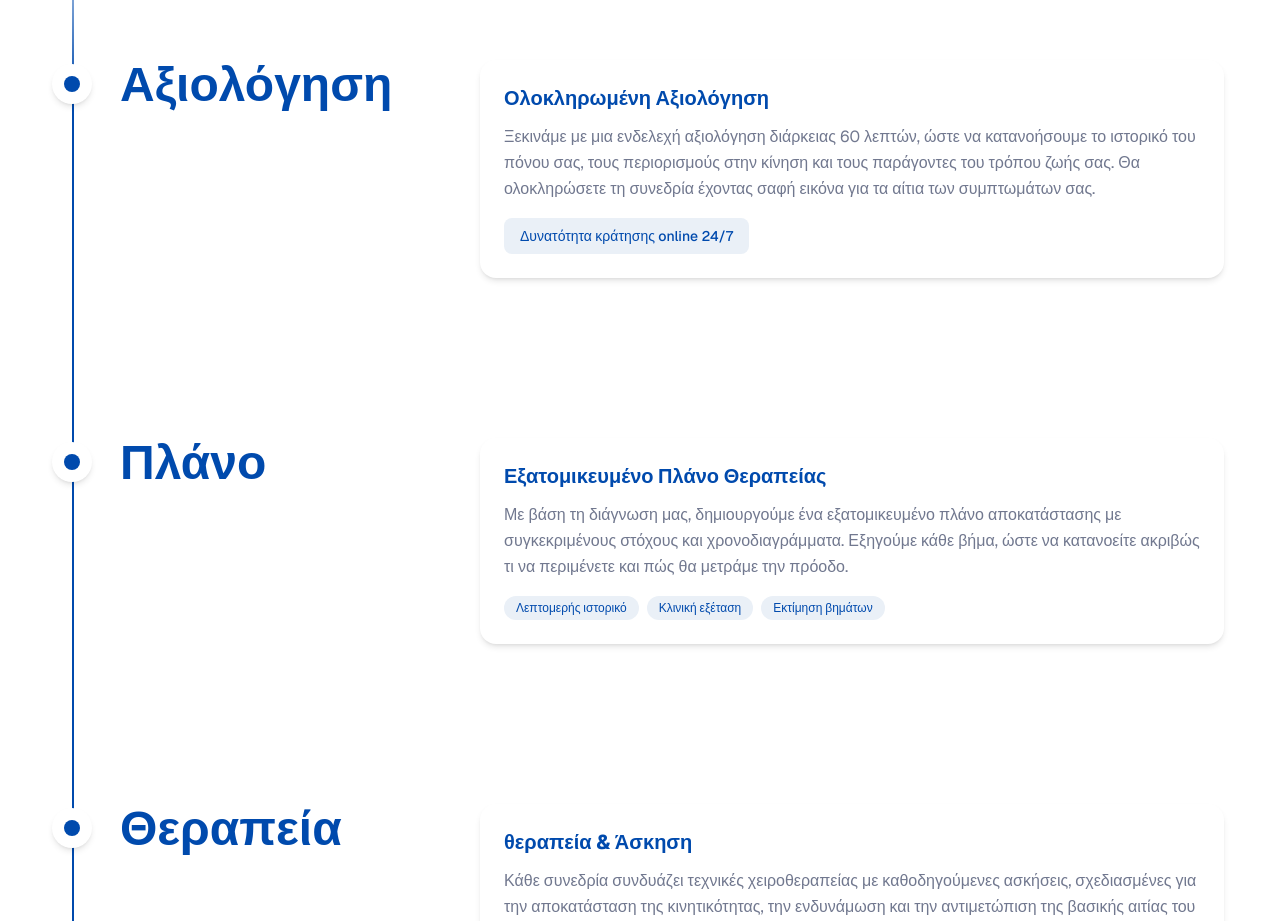
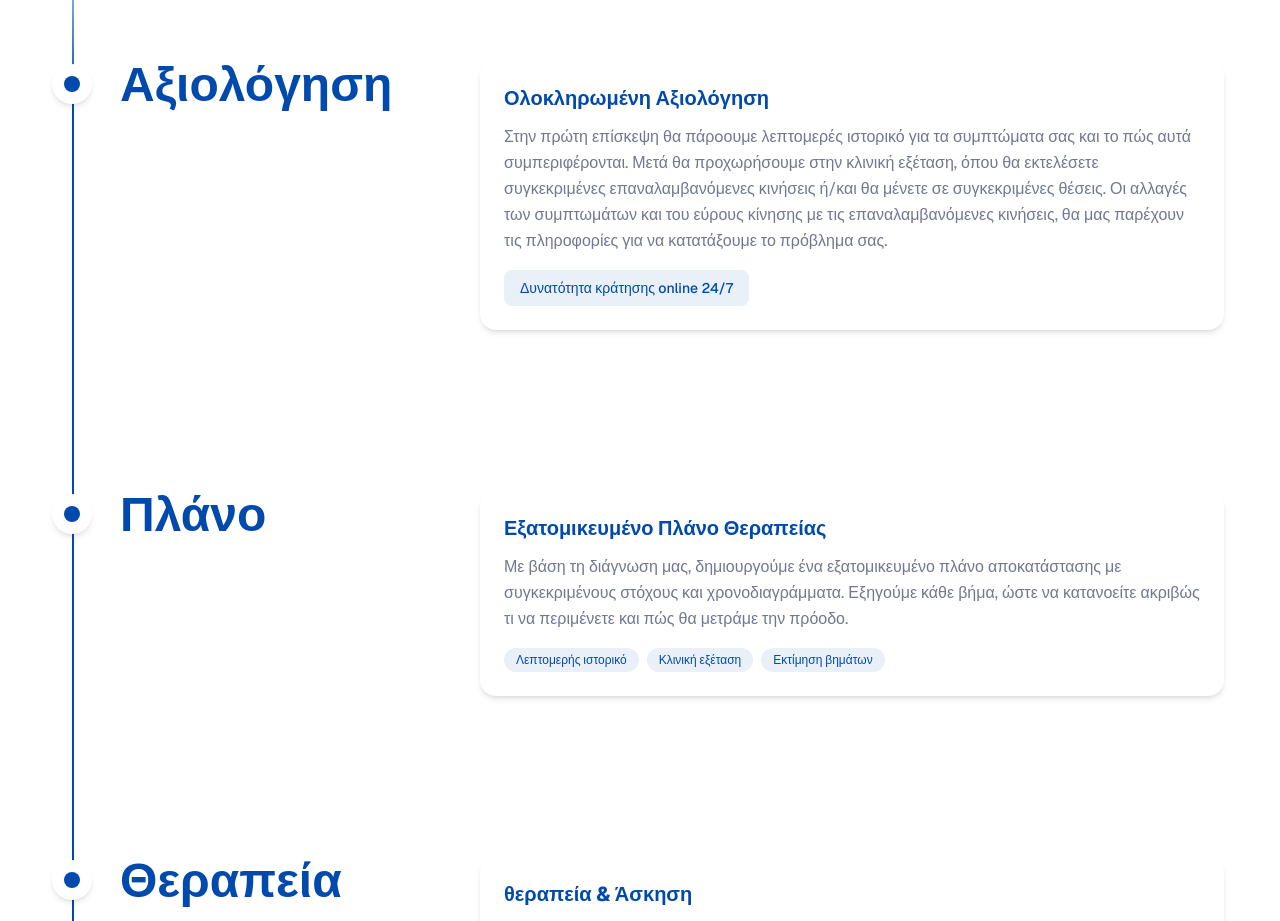
Before and after one commit to Ermeion/ermeion-website, a React (Vite) app: page / in a window 1280 px wide. Shown: the part 3640-4561 px from the top of the page. Built offline with nearby package versions, Linux system fonts and the light colour scheme.

Commit message:
Updated App.tsx

```diff
--- a/src/App.tsx
+++ b/src/App.tsx
@@ -477,7 +477,7 @@ function ProcessSection() {
             className="text-base leading-relaxed mb-4"
             style={{ color: '#71788f' }}
           >
-            Ξεκινάμε με μια ενδελεχή αξιολόγηση διάρκειας 60 λεπτών, ώστε να κατανοήσουμε το ιστορικό του πόνου σας, τους περιορισμούς στην κίνηση και τους παράγοντες του τρόπου ζωής σας. Θα ολοκληρώσετε τη συνεδρία έχοντας σαφή εικόνα για τα αίτια των συμπτωμάτων σας.
+            Στην πρώτη επίσκεψη θα πάρoουμε λεπτομερές ιστορικό για τα συμπτώματα σας και το πώς αυτά συμπεριφέρονται. Μετά θα προχωρήσουμε στην κλινική εξέταση, όπου θα εκτελέσετε συγκεκριμένες επαναλαμβανόμενες κινήσεις ή/και θα μένετε σε συγκεκριμένες θέσεις. Οι αλλαγές των συμπτωμάτων και του εύρους κίνησης με τις επαναλαμβανόμενες κινήσεις, θα μας παρέχουν τις πληροφορίες για να κατατάξουμε το πρόβλημα σας.
           </p>
           <div
             className="inline-block px-4 py-2 rounded-lg text-sm font-medium"
```
